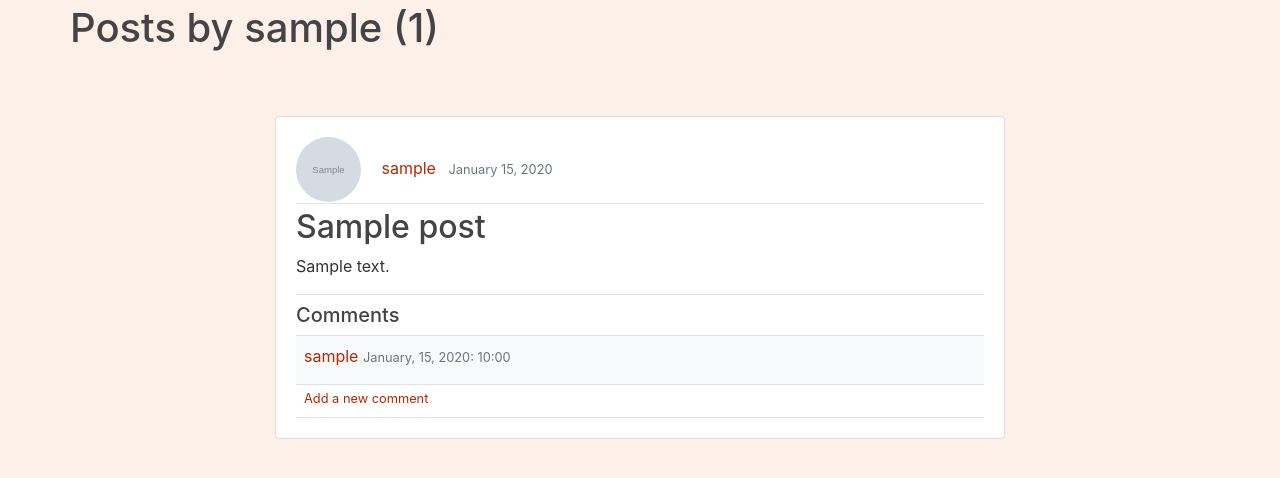
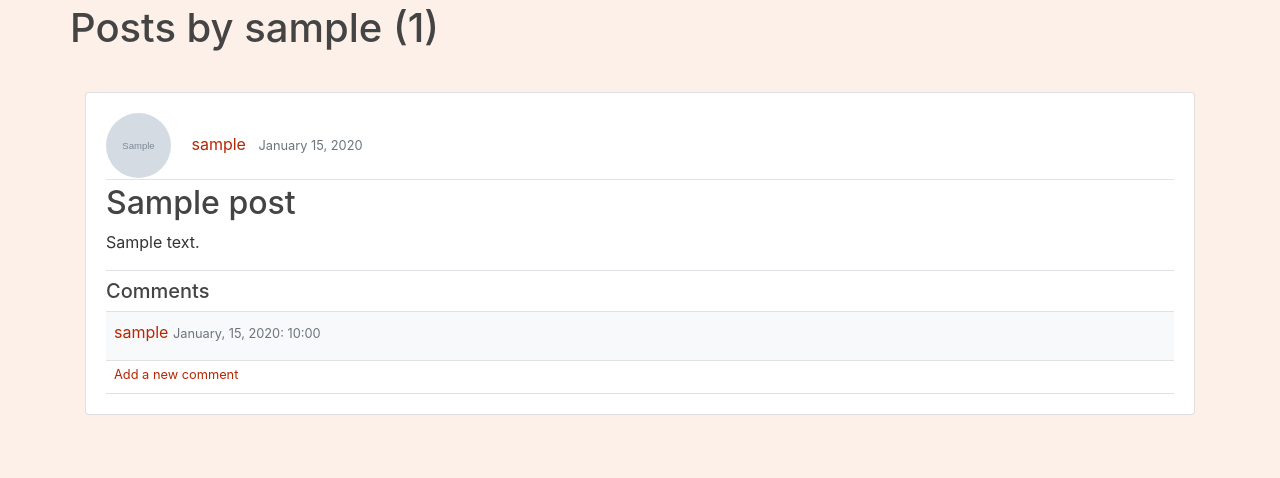
Before and after one commit to davidchat/my_blog, a Django app: a page that uses blog/templates/blog/user_posts.html in a window 1280 px wide. Shown: the part 77-555 px from the top of the page. Run offline with Django 3.2, Linux system fonts and the light colour scheme; tables that the repository leaves empty hold one stand-in row (values such as "Sample post"); grey boxes marked "Sample" are stand-in pictures; some libraries are stand-ins or nearby versions.

Commit message:
Fixed user posts page for consistent column widths

```diff
--- a/blog/templates/blog/home.html
+++ b/blog/templates/blog/home.html
@@ -63,6 +63,8 @@
 		</article>
 	{% endfor %}
 
+	<br />
+
 	{% if is_paginated %}
 
 		{% if page_obj.has_previous %}
--- a/blog/templates/blog/user_posts.html
+++ b/blog/templates/blog/user_posts.html
@@ -5,14 +5,15 @@
 
 {% block content %}
 	<h1 class="mb-3">Posts by {{ view.kwargs.username }} ({{ page_obj.paginator.count }})</h1>
+	<div class="container">
 	{% for post in posts %}
-	<div class="container">
-		<div class="row mt-4">
-			<div class="col-lg-8 mx-auto">
-				<article class="mt-4">
+		<article class="mt-4">
+		<div class="row">
+			<div class="col-lg mx-auto">
+				<article class="">
 					<div class="row">
 					<div class="col-lg">
-					<div class="card card-body w-100">
+					<div class="card card-body">
 					<div class="media-body">
 					<div class="article-metadata">
 						<img class="rounded-circle article-img" src="{{ post.author.profile.image.url }}">
@@ -51,7 +52,13 @@
 				</div>
 				</div>
 				</article>
+			</div>
+		</div>
+		</article>
 	{% endfor %}
+
+	<br />
+
 	{% if is_paginated %}
 
 		{% if page_obj.has_previous %}
```
